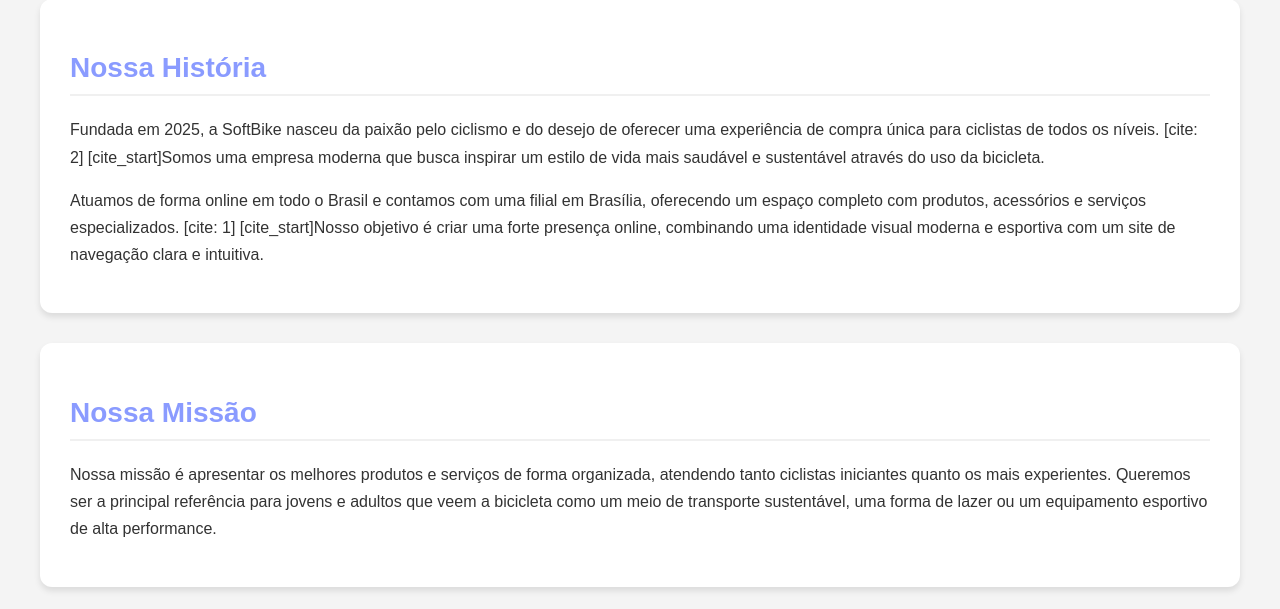
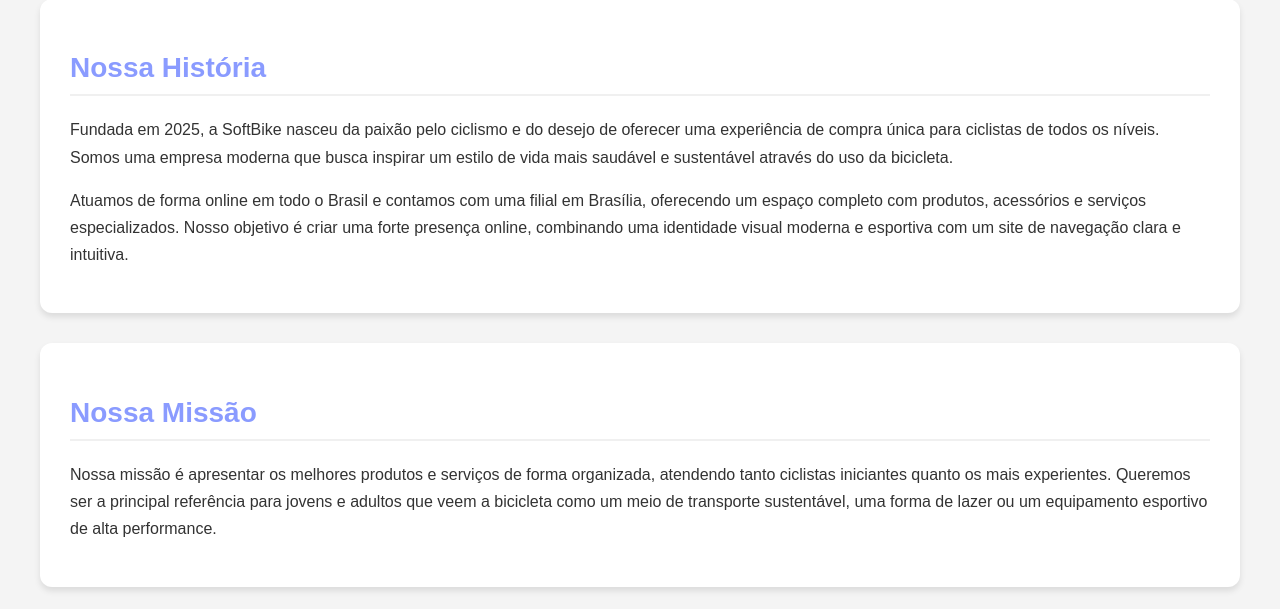
Before and after one commit to EnzoGazolla/SoftBike, a plain HTML site: page sobre.html in a window 1280 px wide. Shown: the part 191-800 px from the top of the page. Drawn offline with Linux system fonts and the light colour scheme.

Commit message:
AtualizacaoDoSobre

```diff
--- a/sobre.html
+++ b/sobre.html
@@ -203,10 +203,10 @@
         <section class="about-section">
             <h2>Nossa História</h2>
             <p>
-            Fundada em 2025, a SoftBike nasceu da paixão pelo ciclismo e do desejo de oferecer uma experiência de compra única para ciclistas de todos os níveis. [cite: 2] [cite_start]Somos uma empresa moderna que busca inspirar um estilo de vida mais saudável e sustentável através do uso da bicicleta.
+            Fundada em 2025, a SoftBike nasceu da paixão pelo ciclismo e do desejo de oferecer uma experiência de compra única para ciclistas de todos os níveis. Somos uma empresa moderna que busca inspirar um estilo de vida mais saudável e sustentável através do uso da bicicleta.
             </p>
             <p>
-            Atuamos de forma online em todo o Brasil e contamos com uma filial em Brasília, oferecendo um espaço completo com produtos, acessórios e serviços especializados. [cite: 1] [cite_start]Nosso objetivo é criar uma forte presença online, combinando uma identidade visual moderna e esportiva com um site de navegação clara e intuitiva.
+            Atuamos de forma online em todo o Brasil e contamos com uma filial em Brasília, oferecendo um espaço completo com produtos, acessórios e serviços especializados. Nosso objetivo é criar uma forte presença online, combinando uma identidade visual moderna e esportiva com um site de navegação clara e intuitiva.
             </p>
         </section>
 
```
